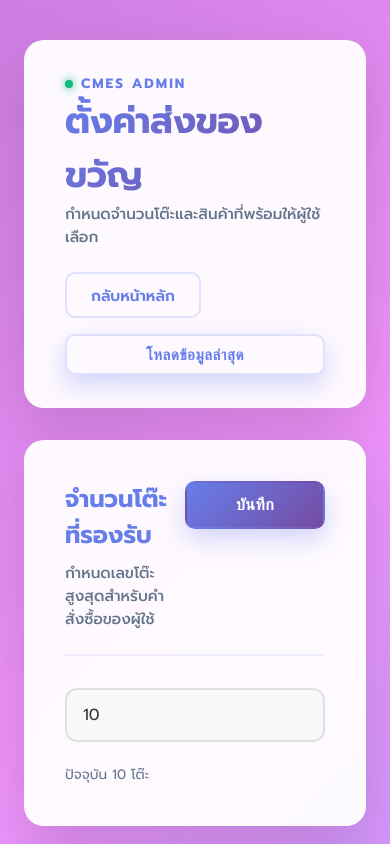
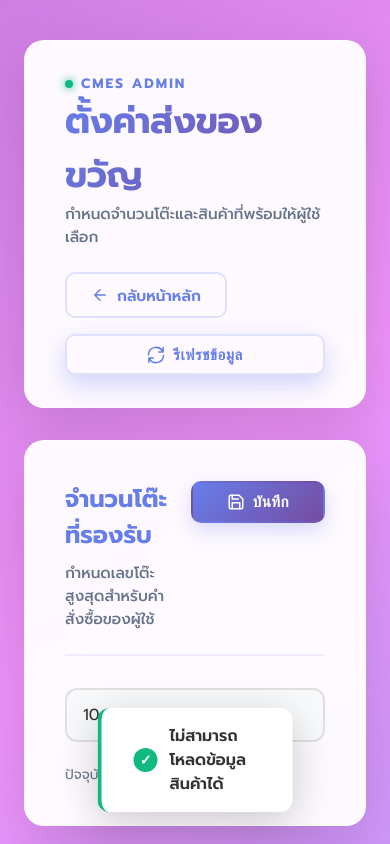
Before and after one commit to 66JJN/CMES-ADMIN, a React (Create React App) app in the folder frontend/: page /gift-setting in a window 390 px wide. Shown: the top 844 px of the page. Built offline with nearby package versions, Linux system fonts and the light colour scheme; no server answers.

Commit message:
feat: add gift setting management page with responsive UI and form handling

```diff
--- a/frontend/src/04_Gift/Giftsetting.css
+++ b/frontend/src/04_Gift/Giftsetting.css
@@ -152,7 +152,7 @@
 }
 
 .primary-button {
-  padding: 0.8rem 2rem;
+  padding: 0.6rem 1.5rem;
   border-radius: 10px;
   border: 2px solid transparent;
   background: linear-gradient(135deg, #667eea 0%, #764ba2 100%);
@@ -160,8 +160,8 @@
   font-weight: 600;
   cursor: pointer;
   transition: all 0.3s ease;
-  box-shadow: 0 10px 25px rgba(102, 126, 234, 0.3);
-  font-size: 1rem;
+  box-shadow: 0 8px 20px rgba(102, 126, 234, 0.25);
+  font-size: 0.95rem;
   display: inline-flex;
   align-items: center;
   justify-content: center;
@@ -170,7 +170,7 @@
 
 .primary-button:hover {
   transform: translateY(-2px);
-  box-shadow: 0 15px 35px rgba(102, 126, 234, 0.4);
+  box-shadow: 0 12px 25px rgba(102, 126, 234, 0.35);
 }
 
 .primary-button:disabled {
@@ -199,6 +199,11 @@
   display: flex;
   flex-direction: column;
   gap: 1.5rem;
+}
+
+.gift-form .primary-button {
+  align-self: flex-start;
+  margin-top: 0.5rem;
 }
 
 .form-grid {
@@ -371,12 +376,36 @@
   background: rgba(16, 185, 129, 0.1);
   padding: 0.4rem 0.8rem;
   border-radius: 8px;
+  font-size: 0.95rem;
 }
 
-.gift-row-actions .ghost-button {
+.danger-button {
   padding: 0.5rem 1rem;
   border-radius: 10px;
+  border: 1px solid rgba(239, 68, 68, 0.3);
+  background: rgba(239, 68, 68, 0.05);
+  color: #ef4444;
+  font-weight: 600;
+  cursor: pointer;
+  transition: all 0.3s ease;
   font-size: 0.85rem;
+  display: inline-flex;
+  align-items: center;
+  justify-content: center;
+  gap: 0.4rem;
+}
+
+.danger-button:hover {
+  background: #ef4444;
+  color: #fff;
+  border-color: #ef4444;
+  transform: translateY(-2px);
+  box-shadow: 0 8px 20px rgba(239, 68, 68, 0.25);
+}
+
+.danger-button svg {
+  width: 14px;
+  height: 14px;
 }
 
 .panel-empty {
@@ -399,18 +428,27 @@
 }
 
 .giftsetting-alert {
-  background: linear-gradient(135deg, rgba(16, 185, 129, 0.1) 0%, rgba(16, 185, 129, 0.05) 100%);
-  border: 1px solid rgba(16, 185, 129, 0.3);
-  padding: 1rem 1.5rem;
+  position: fixed;
+  bottom: 2rem;
+  left: 50%;
+  transform: translateX(-50%);
+  z-index: 100;
+  background: white;
+  border-left: 4px solid #10b981;
+  padding: 1rem 2rem;
   border-radius: 12px;
-  color: #10b981;
+  color: #333;
   font-weight: 600;
-  text-align: center;
-  margin-bottom: 1.5rem;
+  box-shadow: 0 10px 40px rgba(0, 0, 0, 0.2);
   display: flex;
   align-items: center;
-  justify-content: center;
-  gap: 0.5rem;
+  gap: 0.75rem;
+  animation: slideUpToast 0.4s cubic-bezier(0.16, 1, 0.3, 1);
+}
+
+@keyframes slideUpToast {
+  from { bottom: -4rem; opacity: 0; }
+  to { bottom: 2rem; opacity: 1; }
 }
 
 .giftsetting-alert::before {
@@ -418,12 +456,13 @@
   display: inline-flex;
   align-items: center;
   justify-content: center;
-  width: 20px;
-  height: 20px;
+  width: 24px;
+  height: 24px;
   background: #10b981;
   color: white;
   border-radius: 50%;
-  font-size: 12px;
+  font-size: 14px;
+  flex-shrink: 0;
 }
 
 @media (max-width: 768px) {
--- a/frontend/src/04_Gift/Giftsetting.js
+++ b/frontend/src/04_Gift/Giftsetting.js
@@ -251,9 +251,13 @@ function Giftsetting() {
 					<p className="subtitle">กำหนดจำนวนโต๊ะและสินค้าที่พร้อมให้ผู้ใช้เลือก</p>
 				</div>
 				<div className="hero-actions">
-					<Link to="/home" className="ghost-link">กลับหน้าหลัก</Link>
+					<Link to="/home" className="ghost-link">
+						<svg width="18" height="18" viewBox="0 0 24 24" fill="none" stroke="currentColor" strokeWidth="2" strokeLinecap="round" strokeLinejoin="round"><path d="M19 12H5M12 19l-7-7 7-7"/></svg>
+						กลับหน้าหลัก
+					</Link>
 					<button className="ghost-button" onClick={loadSettings}>
-						โหลดข้อมูลล่าสุด
+						<svg width="18" height="18" viewBox="0 0 24 24" fill="none" stroke="currentColor" strokeWidth="2" strokeLinecap="round" strokeLinejoin="round"><path d="M21.5 2v6h-6M2.5 22v-6h6M2 11.5a10 10 0 0 1 18.8-4.3M22 12.5a10 10 0 0 1-18.8 4.3"/></svg>
+						รีเฟรชข้อมูล
 					</button>
 				</div>
 			</header>
@@ -266,6 +270,7 @@ function Giftsetting() {
 							<p>กำหนดเลขโต๊ะสูงสุดสำหรับคำสั่งซื้อของผู้ใช้</p>
 						</div>
 						<button className="primary-button" onClick={handleTableUpdate}>
+							<svg width="18" height="18" viewBox="0 0 24 24" fill="none" stroke="currentColor" strokeWidth="2" strokeLinecap="round" strokeLinejoin="round"><path d="M19 21H5a2 2 0 0 1-2-2V5a2 2 0 0 1 2-2h11l5 5v11a2 2 0 0 1-2 2z"></path><polyline points="17 21 17 13 7 13 7 21"></polyline><polyline points="7 3 7 8 15 8"></polyline></svg>
 							บันทึก
 						</button>
 					</div>
@@ -336,7 +341,14 @@ function Giftsetting() {
 							placeholder="คำอธิบายเพิ่มเติม"
 						/>
 						<button type="submit" className="primary-button" disabled={saving}>
-							{saving ? "กำลังบันทึก..." : "เพิ่มสินค้า"}
+							{saving ? (
+								<>กำลังบันทึก...</>
+							) : (
+								<>
+									<svg width="18" height="18" viewBox="0 0 24 24" fill="none" stroke="currentColor" strokeWidth="2" strokeLinecap="round" strokeLinejoin="round"><line x1="12" y1="5" x2="12" y2="19"></line><line x1="5" y1="12" x2="19" y2="12"></line></svg>
+									เพิ่มสินค้า
+								</>
+							)}
 						</button>
 					</form>
 				</section>
@@ -371,7 +383,12 @@ function Giftsetting() {
 									</div>
 									<div className="gift-row-actions">
 										<span className="price">{item.price === 0 ? 'ฟรี' : `฿${item.price}`}</span>
-										<button className="ghost-button" onClick={() => handleDelete(item.id)}>
+										<button className="danger-button" onClick={() => handleDelete(item.id)}>
+											<svg width="16" height="16" viewBox="0 0 24 24" fill="none" stroke="currentColor" strokeWidth="2" strokeLinecap="round" strokeLinejoin="round">
+												<path d="M3 6h18"></path>
+												<path d="M19 6v14c0 1-1 2-2 2H7c-1 0-2-1-2-2V6"></path>
+												<path d="M8 6V4c0-1 1-2 2-2h4c1 0 2 1 2 2v2"></path>
+											</svg>
 											ลบ
 										</button>
 									</div>
```
